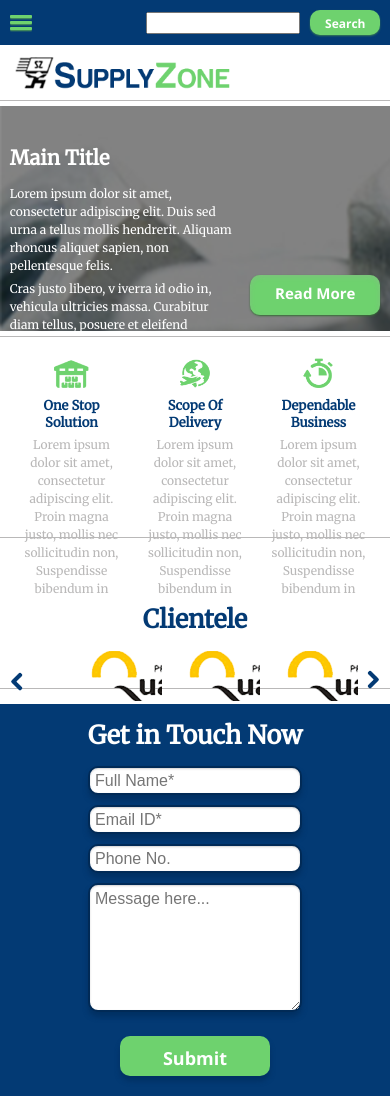
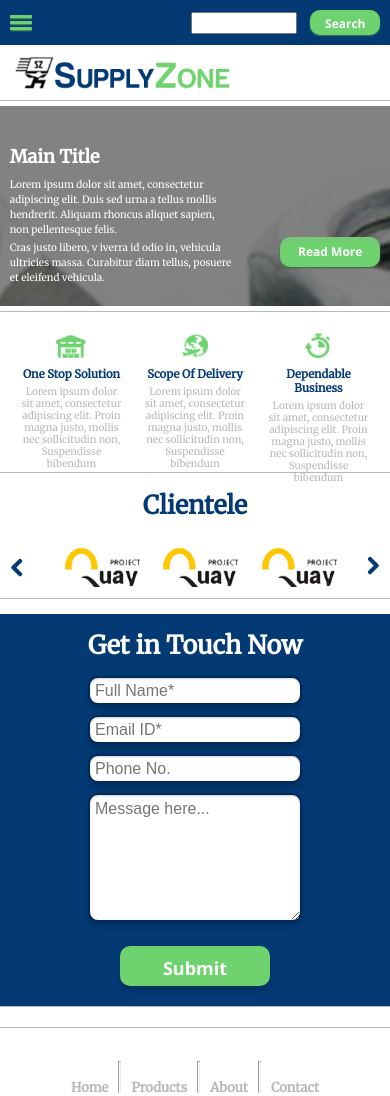
Before and after one commit to ketanbhatt/SZ, a PHP site: page / in a window 390 px wide. Shown: the top 1096 px of the page. Run offline with PHP 8.4, Linux system fonts and the light colour scheme; some libraries are stand-ins or nearby versions.

Commit message:
responsive till 480px

```diff
--- a/index.php
+++ b/index.php
@@ -18,7 +18,7 @@
 								consectetur adipiscing elit.
 								Proin magna justo, mollis
 								nec sollicitudin non,
-								Suspendisse bibendum in
+								Suspendisse bibendum
 
 							</p>
 
@@ -31,7 +31,7 @@
 							consectetur adipiscing elit.
 							Proin magna justo, mollis
 							nec sollicitudin non,
-							Suspendisse bibendum in
+							Suspendisse bibendum
 
 						</p>
 					</li>
@@ -43,7 +43,7 @@
 							consectetur adipiscing elit.
 							Proin magna justo, mollis
 							nec sollicitudin non,
-							Suspendisse bibendum in
+							Suspendisse bibendum
 
 						</p>
 					</li>
--- a/styles/responsive.css
+++ b/styles/responsive.css
@@ -259,6 +259,16 @@ header{
 		}
 }
 
+
+@media (max-width: 630px) {
+		.left{
+			float: left;
+			padding-right:4%;
+			padding-top: 20px;
+			}
+
+		}
+
 @media (max-width: 690px) {
 
 		.hero-col-2 button{
@@ -312,3 +322,88 @@ header{
 			height: 30px;
 		}
 }
+
+@media(max-width: 590px){
+		.search-box{
+			width:35%;
+			margin-left: 35%;
+		}
+
+		.hero-col-1 h1{
+			font-size: 18px;
+			margin: 0px 0px 6px 0px;
+		}
+
+		.hero-col-1 p{
+			font-size: 10px;
+			margin-top: 3px;
+		}
+
+		.hero{
+			height: 200px;
+			background-position: -100px -100px;
+		}
+
+		.hero-col-2 button{
+			width: 100px;
+			height: 30px;
+			font-size: 12px;
+			padding-top: 3px;
+
+		}
+
+		.icons-icon{
+			width: 30px;
+			height: 25px;
+		}
+
+		.icons h3{
+			font-size: 11.3px;
+		}
+
+		.icons p{
+			line-height: 120%;
+			font-size: 10px;
+		}
+
+		.icons{
+			height: 150px;
+		}
+
+		.clientele h2{
+			font-size: 25px;
+		}
+
+		.left {
+			float: left;
+			padding-right: 8%;
+			padding-top: 20px;
+		}
+
+		.client-images-small li{
+			height: 50px;
+			background-size: 120px 60px;
+			background-position: 0px 5px;
+		}
+
+		.clientele{
+			height: 100px;
+		}
+
+	}
+
+	@media(max-width: 530px){
+		.left {
+			float: left;
+			padding-right: 4.55555555%;
+			padding-top: 20px;
+	}
+
+		@media(max-width: 480px){
+			.left {
+			float: left;
+			padding-right: 5%;
+			padding-top: 20px;
+		}
+
+		}
```
